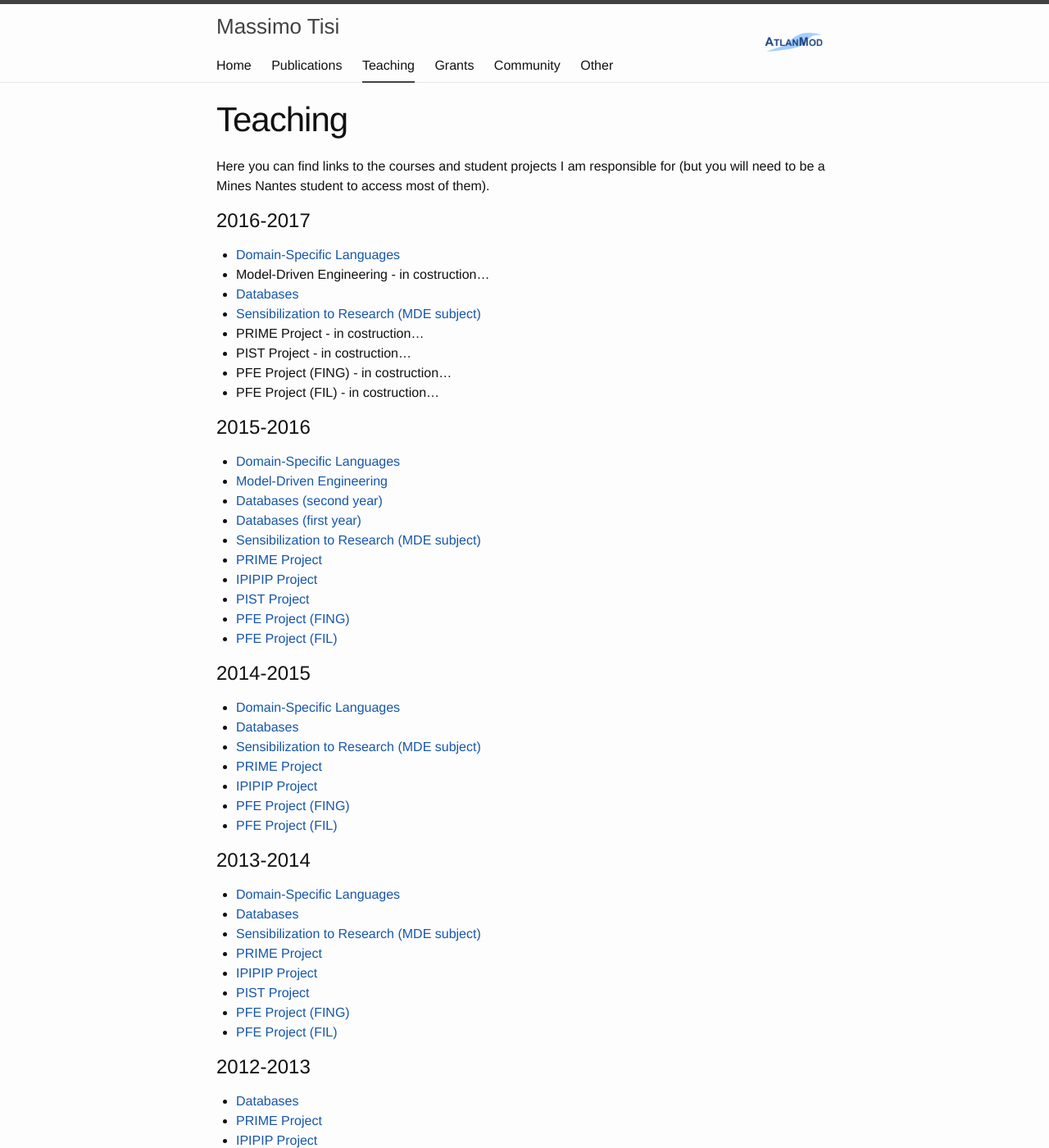
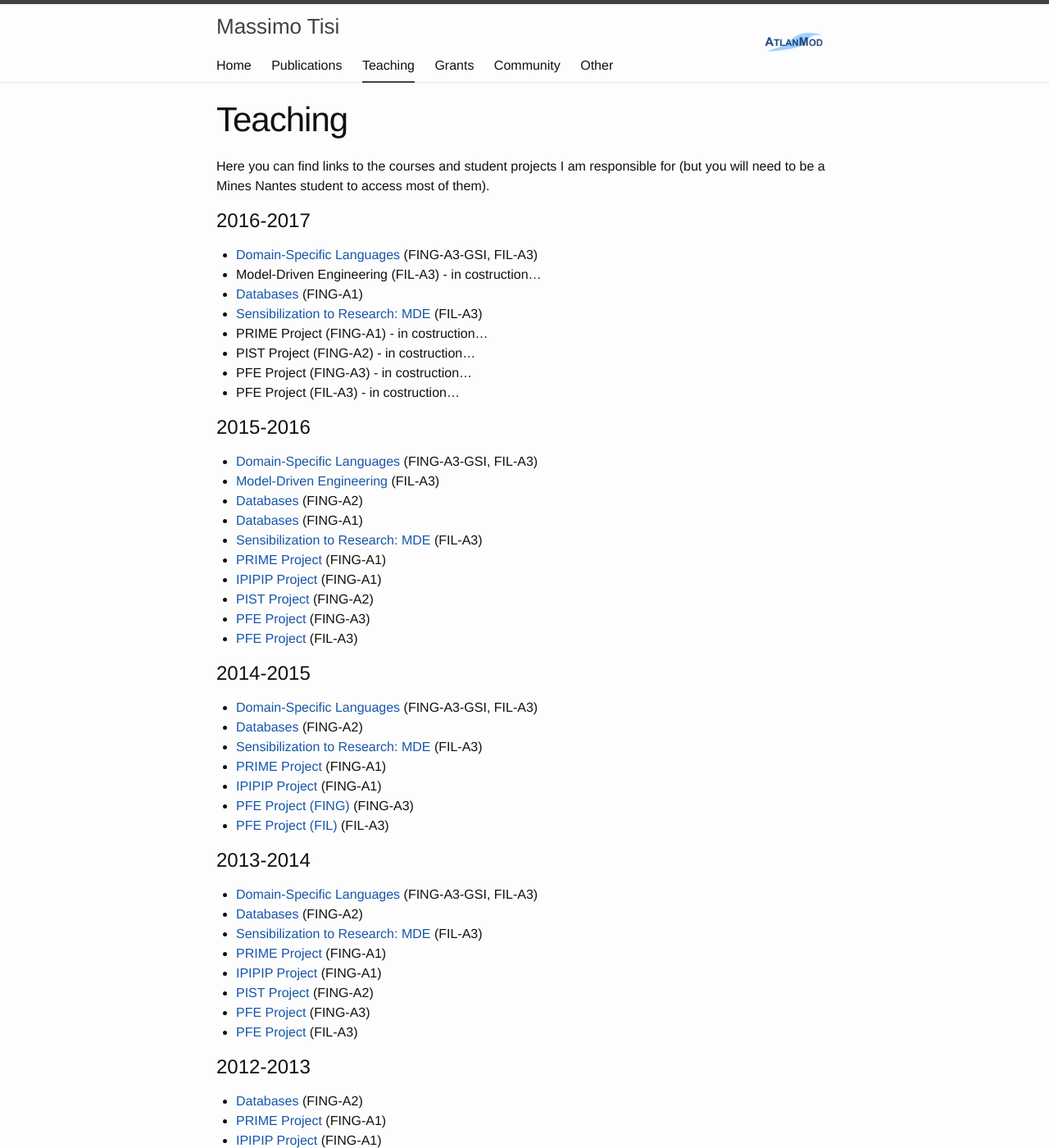
Before and after one commit to massimotisi/massimotisi.github.io, a Jekyll site: the page built from teaching.md, in a window 1280 px wide and 1400 px high. Shown: the whole window at 82% size. Built offline with Jekyll 4.4.1, drawn with Linux system fonts in a browser that asks for light colours; some of the changed text lies outside the part shown.

Commit message:
Added year codes to courses

```diff
--- a/teaching.md
+++ b/teaching.md
@@ -7,57 +7,57 @@ order: 2
 Here you can find links to the courses and student projects I am responsible for (but you will need to be a Mines Nantes student to access most of them).
 
 # 2016-2017
-* [Domain-Specific Languages](https://campusneo.mines-nantes.fr/campus/course/view.php?id=1609)
-* Model-Driven Engineering - in costruction...
-* [Databases](https://campusneo.mines-nantes.fr/campus/course/view.php?id=1598)
-* [Sensibilization to Research (MDE subject)](https://campusneo.mines-nantes.fr/campus/course/view.php?id=1532)
-* PRIME Project - in costruction...
-* PIST Project - in costruction...
-* PFE Project (FING) - in costruction...
-* PFE Project (FIL) - in costruction...
+* [Domain-Specific Languages](https://campusneo.mines-nantes.fr/campus/course/view.php?id=1609) (FING-A3-GSI, FIL-A3)
+* Model-Driven Engineering (FIL-A3) - in costruction...
+* [Databases](https://campusneo.mines-nantes.fr/campus/course/view.php?id=1598) (FING-A1)
+* [Sensibilization to Research: MDE](https://campusneo.mines-nantes.fr/campus/course/view.php?id=1532) (FIL-A3)
+* PRIME Project (FING-A1) - in costruction...
+* PIST Project (FING-A2) - in costruction...
+* PFE Project (FING-A3) - in costruction...
+* PFE Project (FIL-A3) - in costruction...
 
 # 2015-2016
-* [Domain-Specific Languages](https://campusneo.mines-nantes.fr/campus/course/view.php?id=1571)
-* [Model-Driven Engineering](https://campusneo.mines-nantes.fr/campus/course/view.php?id=1558)
-* [Databases (second year)](https://campusneo.mines-nantes.fr/campus/course/view.php?id=1545)
-* [Databases (first year)](https://campusneo.mines-nantes.fr/campus/course/view.php?id=1546)
-* [Sensibilization to Research (MDE subject)](https://campusneo.mines-nantes.fr/campus/course/view.php?id=1532)
-* [PRIME Project](https://campusneo.mines-nantes.fr/campus/course/view.php?id=621)
-* [IPIPIP Project](https://campusneo.mines-nantes.fr/campus/course/view.php?id=391)
-* [PIST Project](https://campusneo.mines-nantes.fr/campus/course/view.php?id=115)
-* [PFE Project (FING)](https://campusneo.mines-nantes.fr/campus/course/view.php?id=1540)
-* [PFE Project (FIL)](https://campusneo.mines-nantes.fr/campus/course/view.php?id=1344)
+* [Domain-Specific Languages](https://campusneo.mines-nantes.fr/campus/course/view.php?id=1571) (FING-A3-GSI, FIL-A3)
+* [Model-Driven Engineering](https://campusneo.mines-nantes.fr/campus/course/view.php?id=1558) (FIL-A3)
+* [Databases](https://campusneo.mines-nantes.fr/campus/course/view.php?id=1545) (FING-A2)
+* [Databases](https://campusneo.mines-nantes.fr/campus/course/view.php?id=1546) (FING-A1)
+* [Sensibilization to Research: MDE](https://campusneo.mines-nantes.fr/campus/course/view.php?id=1532) (FIL-A3)
+* [PRIME Project](https://campusneo.mines-nantes.fr/campus/course/view.php?id=621) (FING-A1)
+* [IPIPIP Project](https://campusneo.mines-nantes.fr/campus/course/view.php?id=391) (FING-A1)
+* [PIST Project](https://campusneo.mines-nantes.fr/campus/course/view.php?id=115) (FING-A2)
+* [PFE Project](https://campusneo.mines-nantes.fr/campus/course/view.php?id=1540) (FING-A3)
+* [PFE Project](https://campusneo.mines-nantes.fr/campus/course/view.php?id=1344) (FIL-A3)
 
 # 2014-2015
-* [Domain-Specific Languages](https://campusneo.mines-nantes.fr/campus/course/view.php?id=1472)
-* [Databases](https://campusneo.mines-nantes.fr/campus/course/view.php?id=1471)
-* [Sensibilization to Research (MDE subject)](https://campusneo.mines-nantes.fr/campus/course/view.php?id=1532)
-* [PRIME Project](https://campusneo.mines-nantes.fr/campus/course/view.php?id=621)
-* [IPIPIP Project](https://campusneo.mines-nantes.fr/campus/course/view.php?id=391)
-* [PFE Project (FING)](https://campusneo.mines-nantes.fr/campus/course/view.php?id=1486)
-* [PFE Project (FIL)](https://campusneo.mines-nantes.fr/campus/course/view.php?id=1344)
+* [Domain-Specific Languages](https://campusneo.mines-nantes.fr/campus/course/view.php?id=1472) (FING-A3-GSI, FIL-A3)
+* [Databases](https://campusneo.mines-nantes.fr/campus/course/view.php?id=1471) (FING-A2)
+* [Sensibilization to Research: MDE](https://campusneo.mines-nantes.fr/campus/course/view.php?id=1532) (FIL-A3)
+* [PRIME Project](https://campusneo.mines-nantes.fr/campus/course/view.php?id=621) (FING-A1)
+* [IPIPIP Project](https://campusneo.mines-nantes.fr/campus/course/view.php?id=391) (FING-A1)
+* [PFE Project (FING)](https://campusneo.mines-nantes.fr/campus/course/view.php?id=1486) (FING-A3)
+* [PFE Project (FIL)](https://campusneo.mines-nantes.fr/campus/course/view.php?id=1344) (FIL-A3)
 
 # 2013-2014
-* [Domain-Specific Languages](https://campusneo.mines-nantes.fr/campus/course/view.php?id=1415)
-* [Databases](https://campusneo.mines-nantes.fr/campus/course/view.php?id=1327)
-* [Sensibilization to Research (MDE subject)](https://campusneo.mines-nantes.fr/campus/course/view.php?id=1532)
-* [PRIME Project](https://campusneo.mines-nantes.fr/campus/course/view.php?id=621)
-* [IPIPIP Project](https://campusneo.mines-nantes.fr/campus/course/view.php?id=391)
-* [PIST Project](https://campusneo.mines-nantes.fr/campus/course/view.php?id=115)
-* [PFE Project (FING)](https://campusneo.mines-nantes.fr/campus/course/view.php?id=1305)
-* [PFE Project (FIL)](https://campusneo.mines-nantes.fr/campus/course/view.php?id=1344)
+* [Domain-Specific Languages](https://campusneo.mines-nantes.fr/campus/course/view.php?id=1415) (FING-A3-GSI, FIL-A3)
+* [Databases](https://campusneo.mines-nantes.fr/campus/course/view.php?id=1327) (FING-A2)
+* [Sensibilization to Research: MDE](https://campusneo.mines-nantes.fr/campus/course/view.php?id=1532) (FIL-A3)
+* [PRIME Project](https://campusneo.mines-nantes.fr/campus/course/view.php?id=621) (FING-A1)
+* [IPIPIP Project](https://campusneo.mines-nantes.fr/campus/course/view.php?id=391) (FING-A1)
+* [PIST Project](https://campusneo.mines-nantes.fr/campus/course/view.php?id=115) (FING-A2)
+* [PFE Project](https://campusneo.mines-nantes.fr/campus/course/view.php?id=1305) (FING-A3)
+* [PFE Project](https://campusneo.mines-nantes.fr/campus/course/view.php?id=1344) (FIL-A3)
 
 # 2012-2013
-* [Databases](https://campusneo.mines-nantes.fr/campus/course/view.php?id=1133)
-* [PRIME Project](https://campusneo.mines-nantes.fr/campus/course/view.php?id=621)
-* [IPIPIP Project](https://campusneo.mines-nantes.fr/campus/course/view.php?id=391)
+* [Databases](https://campusneo.mines-nantes.fr/campus/course/view.php?id=1133) (FING-A2)
+* [PRIME Project](https://campusneo.mines-nantes.fr/campus/course/view.php?id=621) (FING-A1)
+* [IPIPIP Project](https://campusneo.mines-nantes.fr/campus/course/view.php?id=391) (FING-A1)
 
 # 2011-2012
-* [IPIPIP Project](https://campusneo.mines-nantes.fr/campus/course/view.php?id=391)
+* [IPIPIP Project](https://campusneo.mines-nantes.fr/campus/course/view.php?id=391) (FING-A1)
 
 # 2010-2011
-* [Higher-order Transformations (MDE diploma)](http://web.emn.fr/x-info/atlanmod/index.php?title=The_MDE_Diploma)
-* [IPIPIP Project](https://campusneo.mines-nantes.fr/campus/course/view.php?id=391)
+* [Higher-order Transformations](http://web.emn.fr/x-info/atlanmod/index.php?title=The_MDE_Diploma) (MDE Diploma)
+* [IPIPIP Project](https://campusneo.mines-nantes.fr/campus/course/view.php?id=391) (FING-A1)
 
 # 2009 and before
 *Please contact me personally if you need the material of the following courses at Politecnico di Milano:*
```
